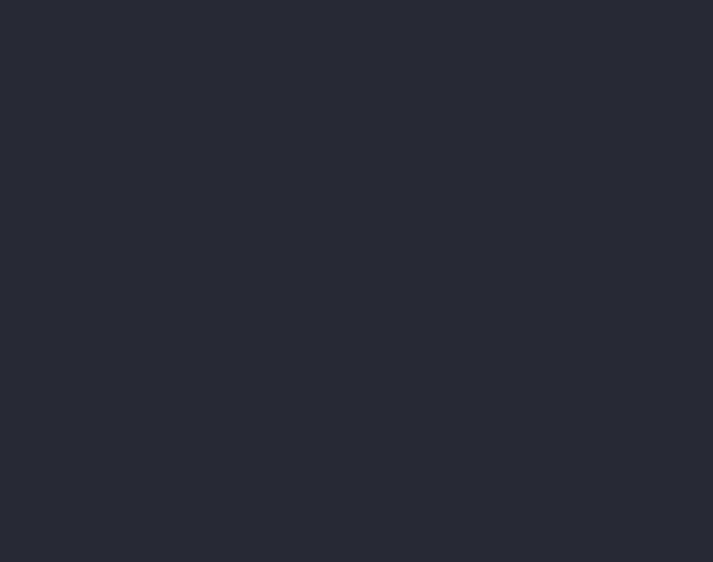
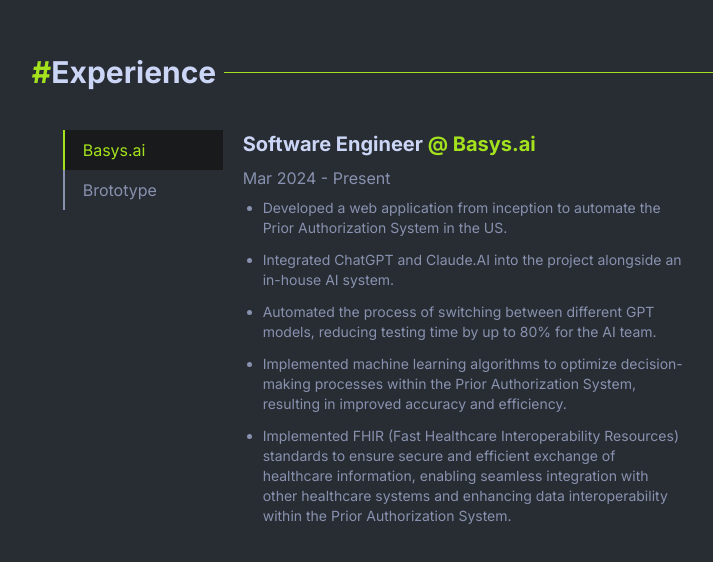
Before and after one commit to feyzibrahim/personal-portfolio-v2, a Next.js app: page / in a window 1280 px wide. Shown: the part 1854-2416 px from the top of the page, without its empty margins (256-969 px from the left). Before the commit the page ends 1804 px from the top, so only its background shows below. Built offline with nearby package versions, Linux system fonts and the light colour scheme.

Commit message:
feat: experience page added

```diff
--- a/src/app/page.tsx
+++ b/src/app/page.tsx
@@ -1,3 +1,4 @@
+import ExperienceSwitch from "@/components/experience-switch";
 import LeftHanger from "@/components/left-hanger";
 import Navbar from "@/components/navbar";
 import RightHanger from "@/components/right-hanger";
@@ -74,7 +75,7 @@
 			</div>
 
 			{/* About Me */}
-			<div className="h-screen px-5 lg:px-32 ">
+			<div className="lg:h-screen px-5 lg:px-32 ">
 				<SectionTitle title="About Me" />
 				<div className="grid grid-cols-1 lg:grid-cols-2 gap-10">
 					<div className="space-y-5">
@@ -131,6 +132,13 @@
 					</div>
 				</div>
 			</div>
+
+			{/* Experience */}
+
+			<div className="lg:h-screen px-5 lg:px-32 pt-16">
+				<SectionTitle title="Experience" isCenter />
+				<ExperienceSwitch />
+			</div>
 		</div>
 	);
 }
--- /dev/null
+++ b/src/components/experience-switch.tsx
@@ -0,0 +1,85 @@
+"use client";
+
+import { useState } from "react";
+
+export default function ExperienceSwitch() {
+	const [activeCompany, setActiveCompany] = useState(0);
+
+	const companies = [
+		{
+			id: 0,
+			title: "Basys.ai",
+			position: "Software Engineer",
+			duration: "Mar 2024 - Present",
+			points: [
+				"Developed a web application from inception to automate the Prior Authorization System in the US.",
+				"Integrated ChatGPT and Claude.AI into the project alongside an in-house AI system.",
+				"Automated the process of switching between different GPT models, reducing testing time by up to 80% for the AI team.",
+				"Implemented machine learning algorithms to optimize decision-making processes within the Prior Authorization System, resulting in improved accuracy and efficiency.",
+				"Implemented FHIR (Fast Healthcare Interoperability Resources) standards to ensure secure and efficient exchange of healthcare information, enabling seamless integration with other healthcare systems and enhancing data interoperability within the Prior Authorization System.",
+			],
+		},
+		{
+			id: 1,
+			title: "Brototype",
+			position: "MERN stack developer",
+			duration: "Mar 2023 - Mar 2024",
+			points: [
+				"Developed a full-stack e-commerce platform using MVC architecture with features like product ordering, payment integration, a wallet system, and admin controls.",
+				"Implemented role-based authentication to ensure secure and personalized user access based on roles.",
+				"Created a microservices-based office management application using clean architecture, simplifying tasks such as employee, project, client, and deal management.",
+				"Employed advanced architecture techniques like Micro-Service and Clean Architecture to build a scalable and maintainable system for managing office operations.",
+			],
+		},
+	];
+
+	const getHighlighterStyle = () => {
+		const basePosition = 0; // Adjust this value to match the spacing between items
+		return {
+			top: `${basePosition + activeCompany * 40}px`, // Adjust 40px based on item height
+		};
+	};
+
+	return (
+		<div className="relative flex flex-col lg:flex-row lg:w-2/3 lg:mx-auto lg:px-5">
+			<div className="absolute w-[2px] bg-foreground-secondary h-20"></div>
+			<div
+				className="absolute w-[2px] h-10 duration-300 bg-primary"
+				style={getHighlighterStyle()}
+			></div>
+			<div className="mb-5 lg:mb-0">
+				{companies.map((company) => (
+					<div
+						key={company.id}
+						className={`px-5 w-full lg:w-40 py-2 hover:bg-background-secondary hover:text-primary cursor-pointer duration-300 ${
+							activeCompany === company.id
+								? `bg-background-secondary text-primary`
+								: `text-foreground-secondary`
+						}`}
+						onClick={() => setActiveCompany(company.id)}
+					>
+						{company.title}
+					</div>
+				))}
+			</div>
+			<div className="px-5 space-y-2">
+				<h4 className="text-xl font-bold">
+					{companies[activeCompany].position}{" "}
+					<span className="text-primary">
+						@ {companies[activeCompany].title}
+					</span>
+				</h4>
+				<p className="text-foreground-secondary">
+					{companies[activeCompany].duration}
+				</p>
+				<ul className="space-y-3 pl-5 list-disc">
+					{companies[activeCompany].points.map((point, index) => (
+						<li key={index} className="text-sm text-foreground-secondary">
+							{point}
+						</li>
+					))}
+				</ul>
+			</div>
+		</div>
+	);
+}
--- a/src/components/section-title.tsx
+++ b/src/components/section-title.tsx
@@ -1,10 +1,11 @@
 interface Props {
 	title: string;
+	isCenter?: boolean;
 }
 
-export default function SectionTitle({ title }: Props) {
+export default function SectionTitle({ title, isCenter }: Props) {
 	return (
-		<div className="flex items-center gap-2 py-10">
+		<div className={`flex items-center gap-2 py-10 ${isCenter && `justify-center`}`}>
 			<h1 className="text-3xl font-bold text-nowrap">
 				<span className="text-primary">#</span>
 				{title}
```
